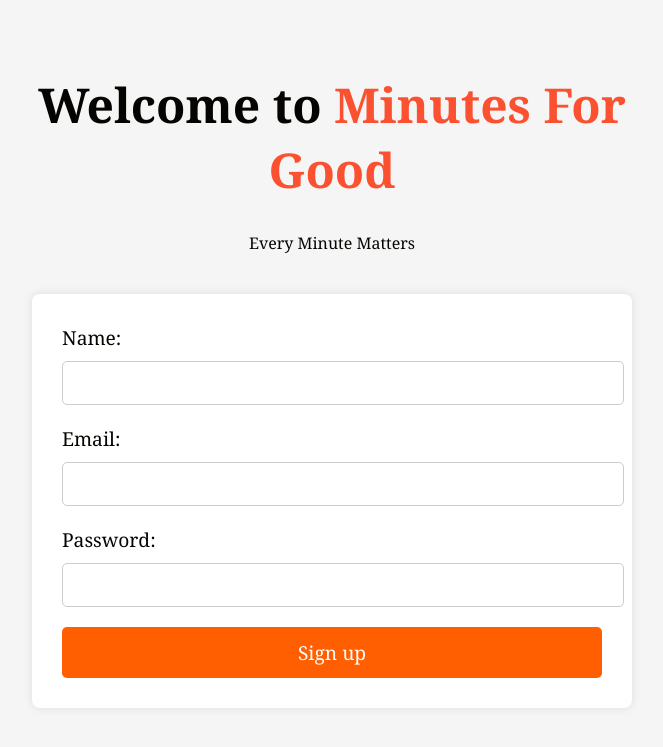
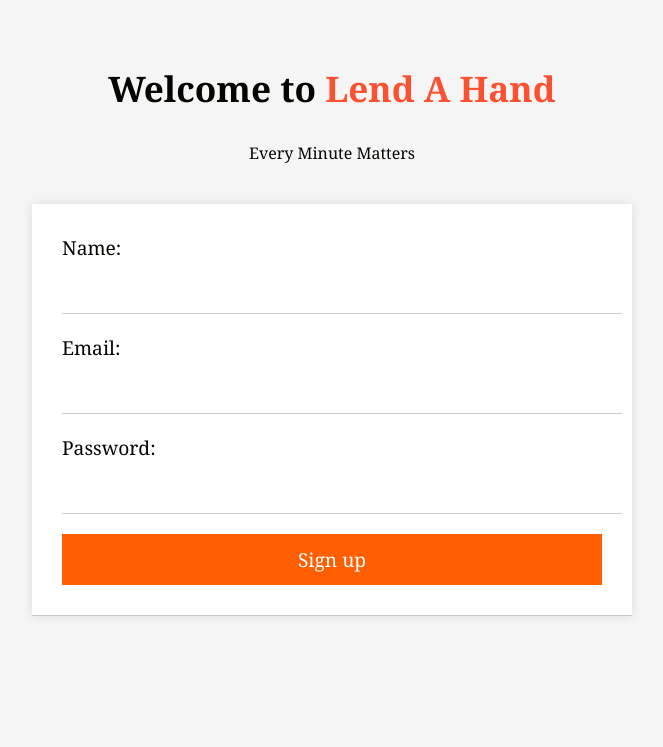
Before and after one commit to nixienixie00/Lend-A-Hand-Ika, a Flask app: page /signup in a window 1280 px wide. Shown: the top 747 px of the page, without its empty margins (308-971 px from the left). Run offline with Flask 3, Linux system fonts and the light colour scheme.

Commit message:
Update signup.html
Updated signup page

```diff
--- a/templates/signup.html
+++ b/templates/signup.html
@@ -4,7 +4,7 @@
 	<title>Minutes for Good</title>
    <style>
        body {
-			font-family: 'Helvetica', sans-serif;
+			font-family: 'Georgia', serif;
 			background-color: #f5f5f5;
 			margin: 0;
 			padding: 0;
@@ -18,7 +18,7 @@
 
 h1 {
 			color: #050401;
-			font-size: 3em;
+			font-size: 2.2em;
 			text-align: center;
 			margin-bottom: 30px;
 			font-family: 'Georgia', serif;
@@ -40,7 +40,9 @@ p {
 form {
     background-color: #ffffff;
     padding: 30px;
-			border-radius: 8px;
+    border-radius: 0;
+    border: 1px solid #cccccc;
+    border-width: 0 0 1px 0;
     box-shadow: 0px 0px 10px 0px rgba(0, 0, 0, 0.1);
 }
 
@@ -59,8 +61,8 @@ input[type="password"] {
     width: 100%;
     padding: 10px;
     margin-bottom: 20px;
-			border: 1px solid #cccccc;
-			border-radius: 5px;
+    border: none;
+    border-bottom: 1px solid #cccccc;
     font-size: 1em;
     font-family: 'Georgia', serif;
 }
@@ -69,7 +71,7 @@ input[type="submit"] {
     background-color: #FF5F00;
     color: #ffffff;
     border: none;
-			border-radius: 5px;
+    border-radius: 0;
     padding: 12px 20px;
     font-size: 1.2em;
     cursor: pointer;
@@ -106,7 +108,7 @@ input[type="submit"]:hover {
 </head>
 <body>
     <div class="container">
-        <h1>Welcome to <span style="color: #FC5130;">Minutes For Good</span></h1>
+        <h1>Welcome to <span style="color: #FC5130;">Lend A Hand</span></h1>
         <p>Every Minute Matters</p>
         <form action="/signup" method="POST">
             <label for="name">Name:</label>
```
Lines whose indentation alone changed are shown as unchanged.
